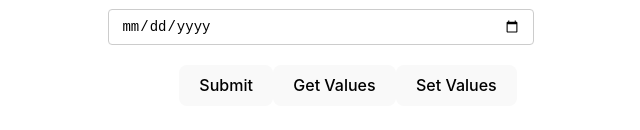
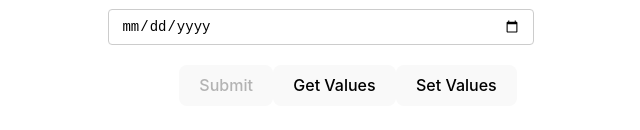
Before and after one commit to gyawali9/react-hook-form-tut, a React (Create React App) app: page / in a window 1280 px wide. Shown: the part 1056-1186 px from the top of the page, without its empty margins (292-932 px from the left). Built offline with nearby package versions, Linux system fonts and the light colour scheme; the HTML template or start-up script is replaced by a standard one.

Commit message:
fix: disabling form submission conditionally, using isValid and isDirty attrib

```diff
--- a/src/components/YouTubeForm.tsx
+++ b/src/components/YouTubeForm.tsx
@@ -28,7 +28,7 @@
     watch,
     getValues,
     setValue,
-    formState: { errors, touchedFields, dirtyFields, isDirty },
+    formState: { errors, touchedFields, dirtyFields, isDirty, isValid },
   } = useForm<FormValues>({
     defaultValues: {
       username: "Roshan",
@@ -55,7 +55,7 @@
     //   }
     // }
   });
-  console.log(touchedFields, dirtyFields, isDirty, "formState");
+  console.log(touchedFields, dirtyFields, isDirty, isValid, "formState");
   // isDIrty represents the state of form itself and not an individual field
   const { fields, append, remove } = useFieldArray({
     name: "phNumbers",
@@ -233,7 +233,7 @@
           <p className="error">{errors?.dob?.message}</p>
         </div>
 
-        <button>Submit</button>
+        <button disabled={!isDirty || !isValid}>Submit</button>
         <button type="button" onClick={handleGetValues}>
           Get Values
         </button>
```
